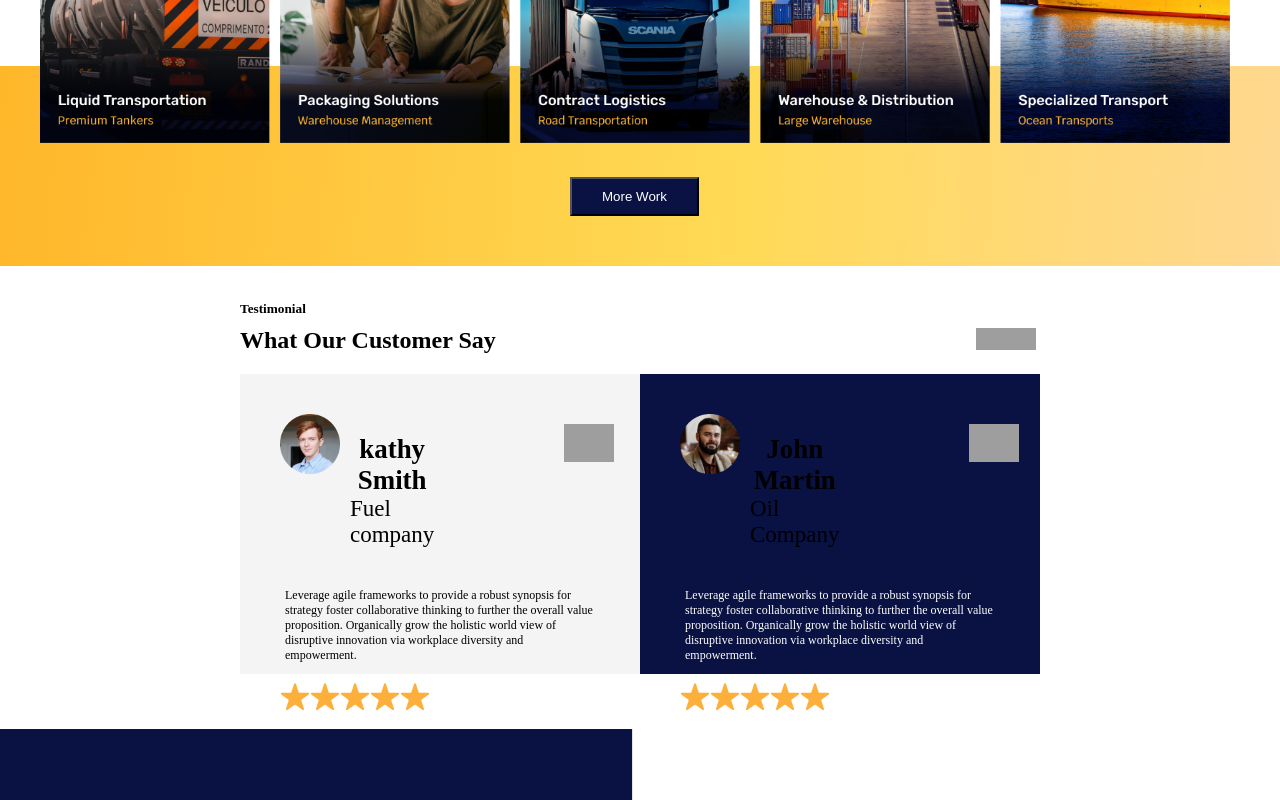
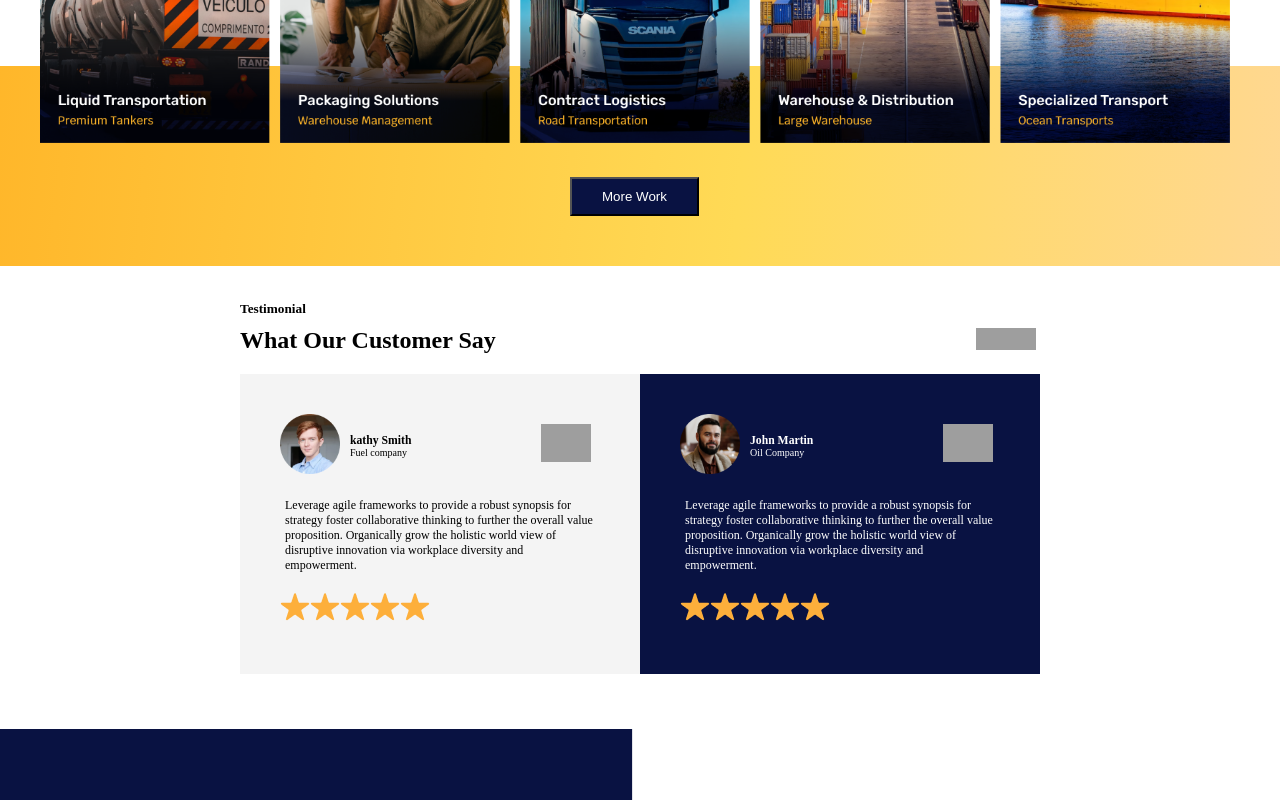
Before and after one commit to odinakazy/mywebsitehomepage.app, a React (Create React App) app: page / in a window 1280 px wide. Shown: the part 2000-2800 px from the top of the page. Built offline with nearby package versions, Linux system fonts and the light colour scheme; grey boxes are pictures that could not be loaded.

Commit message:
project completed

```diff
--- a/src/Footer/Footer.jsx
+++ b/src/Footer/Footer.jsx
@@ -9,7 +9,8 @@ export default function Footer() {
       </div>
       <div className="footer_content">
         <p>
-          Copyright © TransitFlow | Designed by VictorFlow - Powered by Webflow.
+          Copyright © TransitFlow | Designed by odinaka solomon - Powered by
+          Webflow.
         </p>
       </div>
     </div>
--- a/src/buttomnavbar/buttomnavbar.css
+++ b/src/buttomnavbar/buttomnavbar.css
@@ -22,8 +22,7 @@ a {
   display: flex;
   gap: 30px;
 }
-.menubar ul,
-li,
+.list li,
 a {
   color: black;
   font-size: 23px;
--- a/src/buttomnavbar/buttomnavbar.jsx
+++ b/src/buttomnavbar/buttomnavbar.jsx
@@ -9,7 +9,7 @@ const buttomnavbar = () => {
     <div className="menu_container">
       <div className="menu_wrapper">
         <div className="menubar">
-          <ul>
+          <ul className="list">
             <li>
               <a href="#Home">Home</a>
             </li>
```
